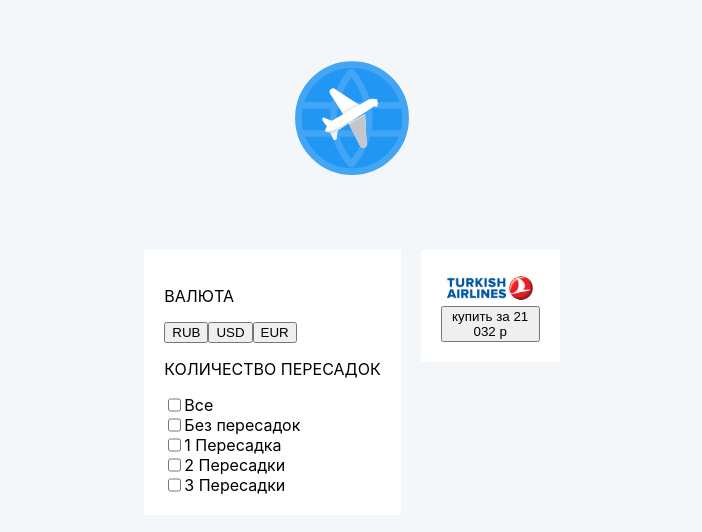
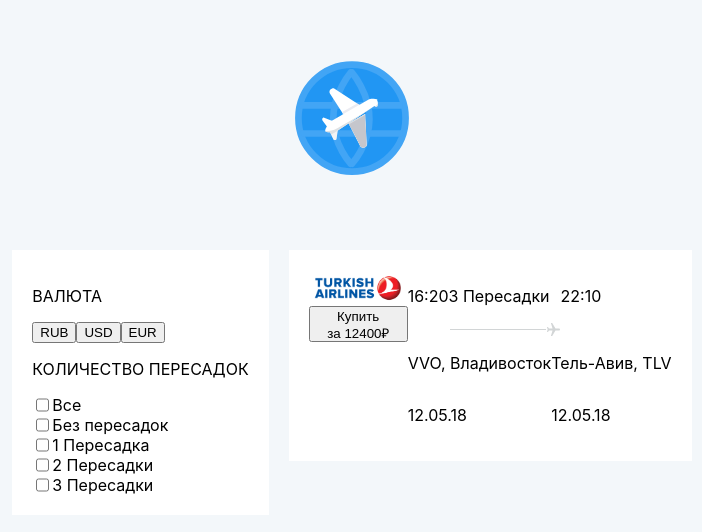
Before and after one commit to Kaccady/aviasales, a React (Create React App) app: page / in a window 1280 px wide. Shown: the top 532 px of the page, without its empty margins (288-990 px from the left). Built offline with nearby package versions, Linux system fonts and the light colour scheme.

Commit message:
add ticket

```diff
--- a/src/App.js
+++ b/src/App.js
@@ -1,4 +1,5 @@
 import React, { Component } from "react";
+import arrow from "./arrow.svg";
 
 const Checkbox = props => {
   return (
@@ -9,21 +10,57 @@ const Checkbox = props => {
   );
 };
 
-const elems = [
-  "Без пересадок",
-  "1 Пересадка",
-  "2 Пересадки",
-  "3 Пересадки"
-].map(function(props) {
+const stops = ["Без пересадок", "1 Пересадка", "2 Пересадки", "3 Пересадки"];
+const checkboxes = stops.map(function(props) {
   return <Checkbox name={props} />;
 });
+const i = {
+  origin: "VVO",
+  origin_name: "Владивосток",
+  destination: "TLV",
+  destination_name: "Тель-Авив",
+  departure_date: "12.05.18",
+  departure_time: "16:20",
+  arrival_date: "12.05.18",
+  arrival_time: "22:10",
+  carrier: "TK",
+  stops: 3,
+  price: 12400
+};
 
 class Ticket extends Component {
   render() {
-    return <div className='ticket'> <div className='column'><a href='/'className='t-logo'/>
-    <button className='buy-button'>купить за 21 032 р</button></div>
-    </div>
-    ;
+    return (
+      <div className="ticket">
+        <div className="column">
+          <span className="t-logo" />
+          <button className="buy-button">
+            Купить
+            <br /> за {i.price}₽
+          </button>
+        </div>
+        <div className="column">
+          <div>
+            <p>{i.departure_time}</p>
+            <div className="column">
+              <p>{stops[i.stops]}</p>
+              <img alt="arrow" src={arrow} />
+            </div>
+            <p>{i.arrival_time}</p>
+          </div>
+          <div>
+            <div className="column">
+              <p>{i.origin}, {i.origin_name}</p>
+              <p>{i.departure_date}</p>
+            </div>
+            <div className="column">
+              <p> {i.destination_name}, {i.destination}</p>
+              <p>{i.arrival_date}</p>
+            </div>
+          </div>
+        </div>
+      </div>
+    );
   }
 }
 
@@ -31,7 +68,7 @@ class App extends Component {
   render() {
     return (
       <div className="App">
-        <a href="/" className="logo" />
+        <span className="logo" />
         <div className="content">
           <div className="filters">
             <p>ВАЛЮТА</p>
@@ -42,9 +79,11 @@ class App extends Component {
             </div>
             <p>КОЛИЧЕСТВО ПЕРЕСАДОК</p>
             <Checkbox name="Все" />
-            {elems}
+            {checkboxes}
           </div>
-          <div className="tickets"><Ticket/></div>
+          <div className="tickets">
+            <Ticket />
+          </div>
         </div>
       </div>
     );
--- a/src/index.css
+++ b/src/index.css
@@ -57,3 +57,4 @@ div {
   padding: 20px;
   margin-left:20px;
 }
+.main-ticket{}
```
Also changed, not shown: src/arrow.svg (added).
